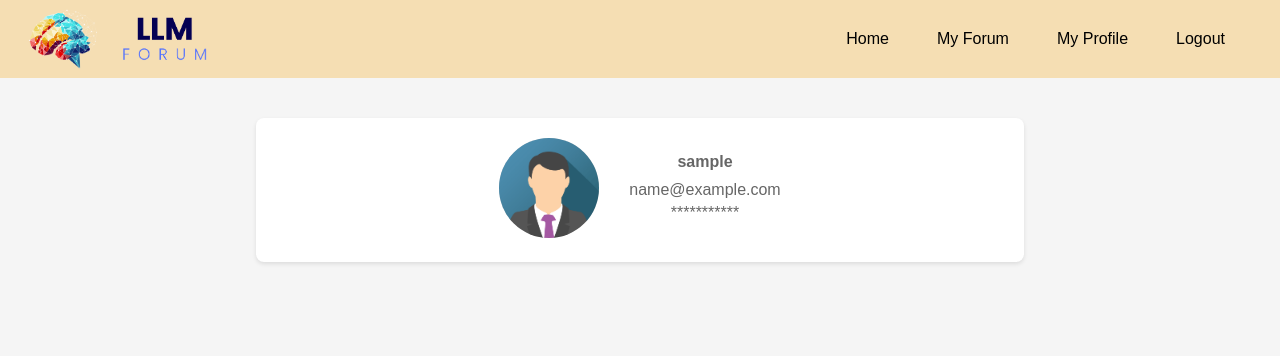
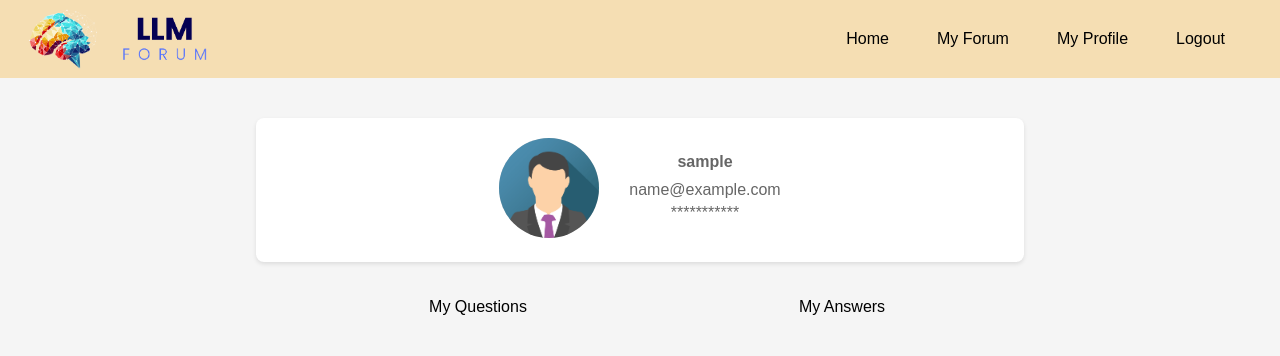
Before and after one commit to jith4j/CITS5505-Agile-Web-Development, a Flask app: page /profile in a window 1280 px wide. Shown: the top 356 px of the page. Run offline with Flask 3, Linux system fonts and the light colour scheme; the visitor is signed in with stand-in values (Sample User, id 1).

Commit message:
Added My Question and My Answers list items
Added My Question and My ANswers list items to profile page
to converted to tabs later

```diff
--- a/app/static/style.css
+++ b/app/static/style.css
@@ -176,6 +176,14 @@ textarea {
   padding-top: 40px;
 }
 
+.profile-top-container {
+  flex: 1;
+  display: flex;
+  width: 60%;
+  justify-content: center;
+  align-items: center;
+}
+
 .profile {
   display: flex;
   flex-direction: row;
@@ -218,12 +226,26 @@ textarea {
   margin-bottom: 5px;
 }
 
-.content {
+.profile-body {
   flex: 1;
   display: flex;
   width: 60%;
   justify-content: center;
   align-items: center;
+}
+
+.profile-tabs {
+  display: flex;
+  flex-direction: row;
+  width: 100%;
+}
+
+.profile-tabs > li {
+  width: 50%;
+  list-style: none;
+  text-align: center;
+  padding: 20px 20px 25px 20px;
+  cursor: pointer;
 }
 
 /* Login page */
--- a/app/templates/profile.html
+++ b/app/templates/profile.html
@@ -1,7 +1,7 @@
 {% extends "navbar.html" %}
 {% block content %}
     <div class="profile-container">
-        <div class="content">
+        <section class="profile-top-container">
             <div class="profile">
                 <div class="profile-pic">
                     <img src="../static/assets/img_avatar.png" alt="Avatar">
@@ -13,6 +13,13 @@
                     <div class="password">***********</div>
                 </div>
             </div>
-        </div>
+        </section>
+        <!-- https://codepen.io/Lewitje/pen/doJRBX/ -->
+        <section class="profile-body">
+            <ul class="profile-tabs">
+                <li class="active">My Questions</li>
+                <li>My Answers</li>
+            </ul>
+        </section>
     </div>
     {% endblock %}>
```
